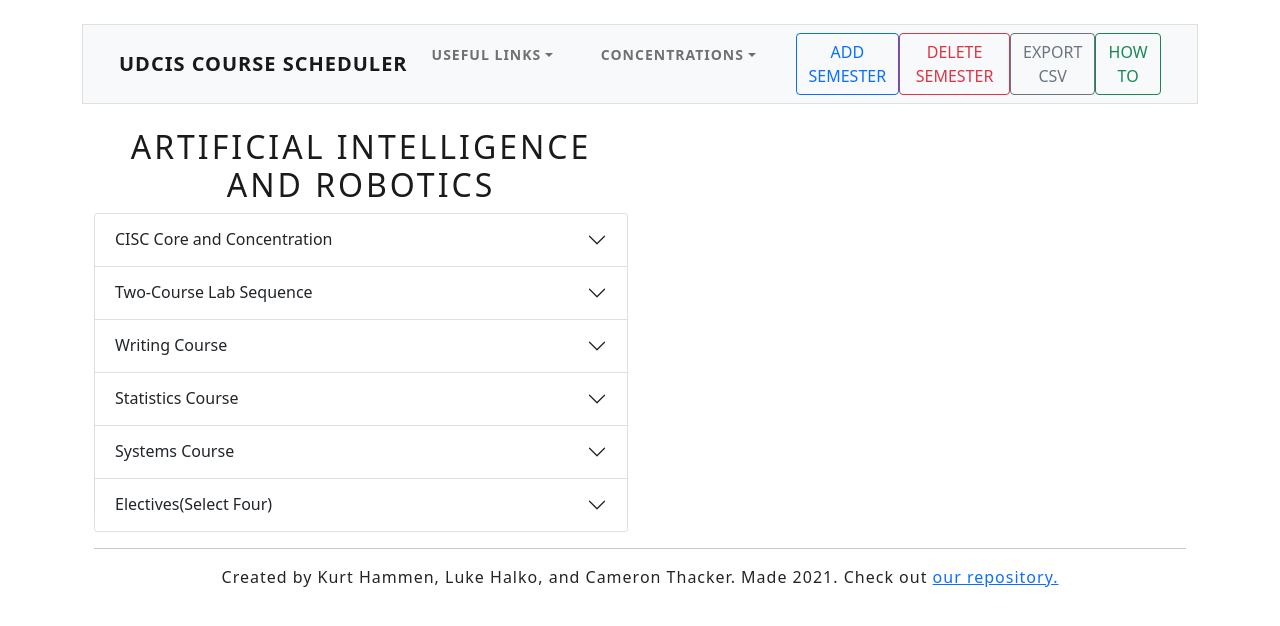
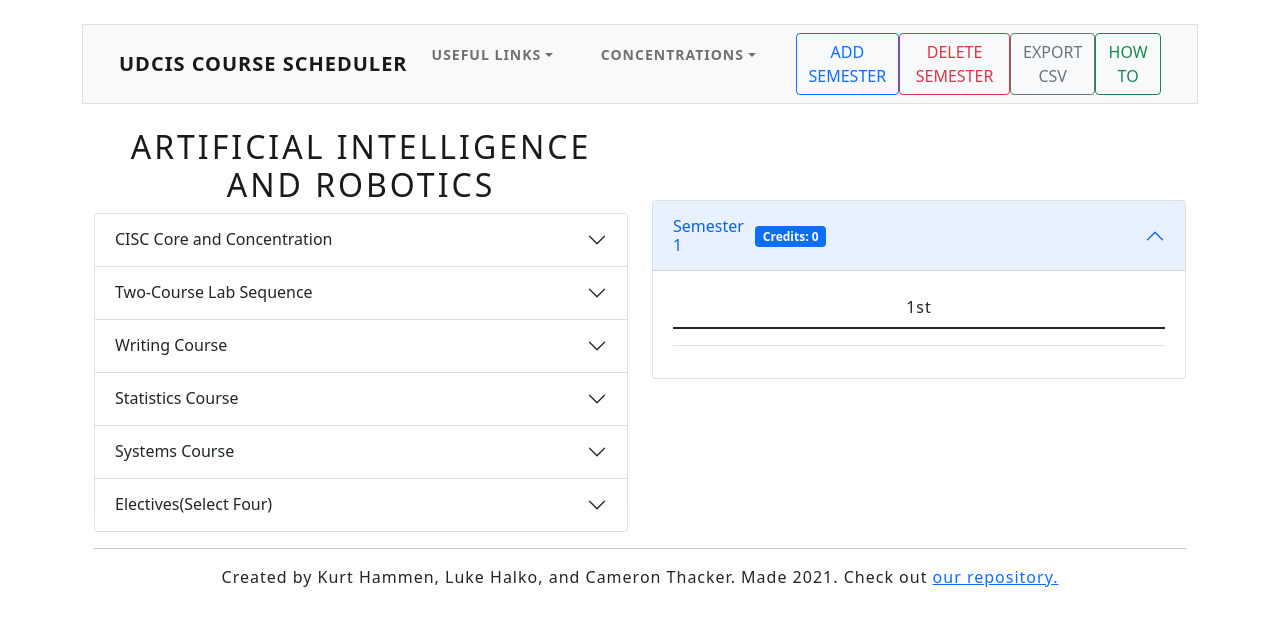
Before and after one commit to UD-CISC275-F21/ud-cis-scheduler-team-4, a React (Create React App) app: page / in a window 1280 px wide. Shown: the top 626 px of the page. Built offline with nearby package versions, Linux system fonts and the light colour scheme.

Commit message:
savepoint

```diff
--- a/src/assets/data/SavedProgress.tsx
+++ b/src/assets/data/SavedProgress.tsx
@@ -1,5 +1,9 @@
 import { SavedProgress } from "../../interfaces/savedprogress";
 
-export const SavedData: SavedProgress[] = [];
+export const SavedData: {savedata: SavedProgress[]} = {
+
+    savedata: []
+
+};
 
 export default SavedData;
--- a/src/components/MainPage.tsx
+++ b/src/components/MainPage.tsx
@@ -9,6 +9,7 @@ import { DragDropContext, DropResult } from "react-beautiful-dnd";
 import { Concentration } from "../interfaces/concentration";
 import CONCENTRATIONS from "../json/concentrations.json";
 import { Semester } from "../interfaces/semester";
+import { Semester as SemesterComponent } from "./semesters/Semester";
 import { AddSemesterButton } from "./semesters/AddSemesterButton";
 import { DeleteSemesterButton } from "./semesters/DeleteSemesterButton";
 import { ConcentrationContainerType } from "../interfaces/concentrationcontainer";
@@ -30,22 +31,61 @@ export const MainPage = (): JSX.Element => {
     const [toastDisplay, setToastDisplay] = useState<boolean>(false); // Will be implemented once basic drop logic is fully implemented
     const [toastMessage, setToastMessage] = useState<string>(""); // Will be implemented once basic drop logic is fully implemented
     const [deleteTriggered, setDeleteTriggered] = useState<number>(-1);
-    const [saveData, setSaveData] = useState<SavedProgress>({ concentration: concentration, numberOfSemesters: semesters, semesters: semesterCourses});
+    const [saveData, setSaveData] = useState<SavedProgress[]>([{
+        concentration: concentration,
+        numberOfSemesters: semesters,
+        semesters: semesterCourses
+    } as SavedProgress]);
+    const [currentSaveData, setCurrentSaveData] = useState<SavedProgress>(saveData[0]);
     useEffect(() => {
         setDisplay(true);
         setTimeout(() => {
             setDisplay(false);
-        }, 1000);
-        let savedData: SavedProgress[] = SavedData;
-        const index = savedData.findIndex((eachSavedData) => eachSavedData.concentration.name === concentration.name);
-        if (index !== -1) {
-            setSaveData(savedData[index]);
+        }, 1);
+    }, []);
+
+    useEffect(() => {
+        //console.log("UPDATING SAVEDATA CONCENTRATION CONTAINERS");
+        const index = saveData.findIndex(eachSaveData => eachSaveData.concentration.name === concentration.name);
+        const tmpSaveData = [...saveData];
+        tmpSaveData[index] = UpdateConcentration(tmpSaveData[index],concentrationContainers);
+        setCurrentSaveData(tmpSaveData[index]);
+        setSaveData([...tmpSaveData]);
+    }, [concentrationContainers]);
+
+    useEffect(() => {
+        //console.log("UPDATING SAVEDATA SEMESTER COURSES, SEMESTERCOURSES = ", semesterCourses);
+        const index = saveData.findIndex(eachSaveData => eachSaveData.concentration.name === concentration.name);
+        const tmpSaveData = [...saveData];
+        tmpSaveData[index] = UpdateSemester(tmpSaveData[index],semesterCourses);
+        setCurrentSaveData(tmpSaveData[index]);
+        setSaveData([...tmpSaveData]);
+    }, [semesterCourses]);
+
+    useEffect(() => {
+        const index = saveData.findIndex(eachSaveData => eachSaveData.concentration.name === concentration.name);
+        const tmpSaveData = saveData;
+        tmpSaveData[index].numberOfSemesters = semesters;
+        setCurrentSaveData(tmpSaveData[index]);
+        setSaveData([...tmpSaveData]);
+        //console.log("AFTER MAINPAGE SEMESTERS USEFFECT, SAVEDATA = ", saveData);
+    }, [semesters]);
+
+    useEffect(() => {
+        const index = saveData.findIndex(eachSaveData => eachSaveData.concentration.name === concentration.name);
+        console.log("IN MAINPAGE USEFFECT CONC , SAVEDATA = ", saveData);
+        if ( index == -1 ) { // save data not found
+            setSemesters(1);
+            setSaveData((formerSaveData) => [...formerSaveData, {concentration: concentration, numberOfSemesters: 1, semesters: []}]);
+            setCurrentSaveData({concentration: concentration, numberOfSemesters: 1, semesters: []});
+            setSemesterCourses([]);
         } else {
-            const newSaveData: SavedProgress = { concentration: concentration, numberOfSemesters: semesters, semesters: semesterCourses } as SavedProgress;
-            savedData = [...savedData, newSaveData];
-            setSaveData(() => newSaveData);
+            const tmpSaveData = saveData;
+            setSemesters(tmpSaveData[index].numberOfSemesters);
+            setCurrentSaveData(tmpSaveData[index]);
+            setSaveData([...tmpSaveData]);
         }
-    }, []);
+    }, [concentration]);
 
     const displayToast = (msg: string) => {
         setToastDisplay(true);
@@ -137,13 +177,17 @@ export const MainPage = (): JSX.Element => {
                         <br />
                         <br />
                         <br />
-                        {
-                        //<SemesterTable
-                        //    concentration={concentration}
-                        //    setSemesterCourses={setSemesterCourses}
-                        //    saveData={saveData}
-                        ///>
-                        }
+                        <div>
+                            {
+                                semesters > 0 ?
+                                    new Array(currentSaveData.numberOfSemesters).fill(0)
+                                        .map((elem, ind) => <SemesterComponent ind={ind} key={`semester-table-key-${ind}`} semesterCourses={currentSaveData.semesters} setSemesterCourses={setSemesterCourses} />)
+                                    :
+                                    <div>
+                                    No semesters available
+                                    </div>
+                            }
+                        </div>
                     </Col>
                 </Row>
                 <Row>
--- a/src/components/courses/DisplayCourseListHelperFunctions/DisplayCourseListMap.tsx
+++ b/src/components/courses/DisplayCourseListHelperFunctions/DisplayCourseListMap.tsx
@@ -17,8 +17,6 @@ export const DisplayCourseListMap = (concentration: Concentration,
     setConcentrationContainers: React.Dispatch<React.SetStateAction<ConcentrationContainerType[]>>,
     saveData: SavedProgress,
 ): JSX.Element => {
-
-    console.log("saveData = ", saveData);
 
     switch(concentration){
 
--- a/src/components/courses/concentrations/AIConc.tsx
+++ b/src/components/courses/concentrations/AIConc.tsx
@@ -100,7 +100,7 @@ export const AIConc = (props: {
         [coreCourses,capstone1Courses,labCourses,writingCourses,general1Courses,general2Courses,capstone2Courses,electiveCourses]
             .forEach((eachCourses,index) => setAIConcentrationContainer(updateAICourses(aiConcentrationContainer,eachCourses,names[index])));
         props.setConcentrationContainers([...aiConcentrationContainer]);
-        console.log("UPDATED AI CONTAINER");
+        //console.log("UPDATED AI CONTAINER");
     }, [coreCourses, capstone1Courses, labCourses, writingCourses, general1Courses, general2Courses, capstone2Courses, electiveCourses]);
 
     return (
--- a/src/components/semesters/Semester.tsx
+++ b/src/components/semesters/Semester.tsx
@@ -32,15 +32,15 @@ export const getCourses = (semesterCourses: SemesterType[], index: number): Cour
 
     const result = semesterCourses[index];
     if (result === undefined) {
-        console.log(">>>> undefined ");
+        //console.log(">>>> undefined ");
         return [];
     } else {
         const result2 = semesterCourses[index].courses.length > 0;
         if ( result2 ) {
-            console.log(">>>> valid courses >>>>> ", semesterCourses[index].courses);
+            //console.log(">>>> valid courses >>>>> ", semesterCourses[index].courses);
             return semesterCourses[index].courses;
         } else {
-            console.log(">>>> invalid courses ");
+            //console.log(">>>> invalid courses ");
             return [];
         }
     }
@@ -57,8 +57,6 @@ export const Semester = (props: {
     semesterCourses: SemesterType[];
     setSemesterCourses: React.Dispatch<React.SetStateAction<SemesterType[]>>;
 }): JSX.Element => {
-    console.log("RENDERING SEMESTER ", props.ind, " and semestercourses = ", props.semesterCourses);
-    console.log("result = ", props.semesterCourses[props.ind]);
     const result = getCourses(props.semesterCourses,props.ind);
     //// BUG: HERE IS WHERE THE BUG IS, FOR SOME REASON THE FIRST SET OF COURSES ARE NOT
     // BEING SENT IN TO SETCOURSES AND CAUSING THE COURSES STATE TO UPDATE
@@ -66,15 +64,18 @@ export const Semester = (props: {
     const [courses, setCourses] = useState<CourseType[]>(
         [...result]);
     const [credits, setCredits] = useState<number>(0);
-    console.log("RENDERING COURSES = ", courses);
+    let tmpSemesters: SemesterType[] = props.semesterCourses;
     useEffect(() => {
-        console.log("THE INDEX = ", props.ind);
+        //console.log("THE INDEX = ", props.ind);
         if (!props.semesterCourses.find(eachSemester => eachSemester.semesternum === (props.ind+1))) {
+            //console.log("IN INDEX IF");
             const semesters: SemesterType[] = [...props.semesterCourses];
             semesters.push({ courseSetter: (newCourses: CourseType[]) => {
                 setCourses(newCourses);
             }, courses, semesternum: props.ind + 1 });
             props.setSemesterCourses(semesters);
+            //console.log("semesters = ", semesters);
+            tmpSemesters = semesters;
         }
         //console.log("RENDERING SEMESTER'S FIRST USEEFFECT", semesters);
     }, []);
@@ -89,12 +90,13 @@ export const Semester = (props: {
     };
 
     useEffect(() => {
-        console.log("UPDATING COURSES ", props.semesterCourses, " and ind = ", props.ind-1);
+        //console.log("UPDATING COURSES ", props.semesterCourses, " and ind = ", props.ind-1);
         // if [0] and ind = 1
-        if (props.semesterCourses.length !== 0 && props.semesterCourses.length-1 >= props.ind) {
-            console.log("IN UPDATING COURSES IF");
+        //console.log(tmpSemesters);
+        if (props.semesterCourses.length !== 0) {
+            //console.log("IN UPDATING COURSES IF");
             // BUG HAPPENING HERE, WE ARE PASSING IT AN EMPTY ARRAY OF COURSES WHEN SEMESTERCOURSES HAS COURSES IN IT
-            props.setSemesterCourses(updateSemesterContainer(props.semesterCourses, props.ind, courses));
+            props.setSemesterCourses(updateSemesterContainer(tmpSemesters, props.ind, courses));
         }
         getCredits(courses);
     }, [courses]);
--- a/src/components/semesters/SemesterHelperFunctions/UpdateSemesterContainers.tsx
+++ b/src/components/semesters/SemesterHelperFunctions/UpdateSemesterContainers.tsx
@@ -3,7 +3,7 @@ import { Semester } from "../../../interfaces/semester";
 
 
 export const updateSemesterContainer = (semester: Semester[], index: number, courses: Course[]): Semester[] => {
-    console.log("IN -- UPDATE -- SEMESTER -- CONTAINER, SEMESTER = ", semester, " INDEX = ", index, " COURSES = ", courses);
+    //console.log("IN -- UPDATE -- SEMESTER -- CONTAINER, SEMESTER = ", semester, " INDEX = ", index, " COURSES = ", courses);
     semester[index].courses = courses;
     return semester;
 };
--- a/src/components/semesters/SemesterHelperFunctions/UpdateSemesters.tsx
+++ b/src/components/semesters/SemesterHelperFunctions/UpdateSemesters.tsx
@@ -6,7 +6,7 @@ import { Semester } from "../../../interfaces/semester";
 
 export const UpdateSemester = (saveProgress: SavedProgress, semesterCourses: Semester[]) => {
 
-    console.log("IN UPDATE SEMESTER");
+    //console.log("IN UPDATE SEMESTER");
     let semester: Semester[] = saveProgress.semesters;
     semester = semesterCourses;
     saveProgress.semesters = semester;
--- a/src/components/util/DNDLogic/concentrationToSemester.tsx
+++ b/src/components/util/DNDLogic/concentrationToSemester.tsx
@@ -8,7 +8,7 @@ export const concentrationToSemester = (
     dropInd: number,
     droppingSemester: Semester,
 ): number => {
-    console.log("in concentration --> semester [STATS], concContainer = ", concContainer, "droppingSemester = ", droppingSemester);
+    //console.log("in concentration --> semester [STATS], concContainer = ", concContainer, "droppingSemester = ", droppingSemester);
     const theCourse: CourseType = concContainer.courses.splice(spliceInd, 1)[0];
     concContainer.setCourses([...concContainer.courses]); /*  Optional line - may be able to remove  */
     droppingSemester.courses.splice(dropInd, 0, theCourse);
--- a/src/components/util/DropLogic.tsx
+++ b/src/components/util/DropLogic.tsx
@@ -23,7 +23,7 @@ export const onDragEndLogic = (result: DropResult,
     if (!result.destination) {
         return;
     }
-    console.log("IN DROPLOGIC, semesterCourses = ", semesterCourses);
+    //console.log("IN DROPLOGIC, semesterCourses = ", semesterCourses);
     /*
     If where you are dropping TO is a semester
     */
--- /dev/null
+++ b/src/components/util/SaveDataFunctions/UpdateSaveDataOnConcentrationChange.tsx
@@ -0,0 +1,6 @@
+import SavedData from "../../../assets/data/SavedProgress";
+import { SavedProgress } from "../../../interfaces/savedprogress";
+
+export const UpdateSaveDataOnConcentrationChange = (progressToBeSaved: SavedProgress): void => {
+    SavedData.savedata = [...SavedData.savedata, progressToBeSaved];
+};
--- /dev/null
+++ b/src/context/SaveDataContext.ts
@@ -0,0 +1,4 @@
+import { SavedProgress } from "../interfaces/savedprogress";
+import React from "react";
+
+export const SaveDataContext = React.createContext<SavedProgress[]>([]);
```
Also changed, not shown: src/components/courses/DisplayCourseList.tsx (+6 -3 lines).
